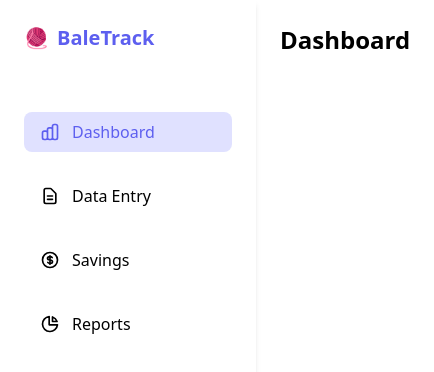
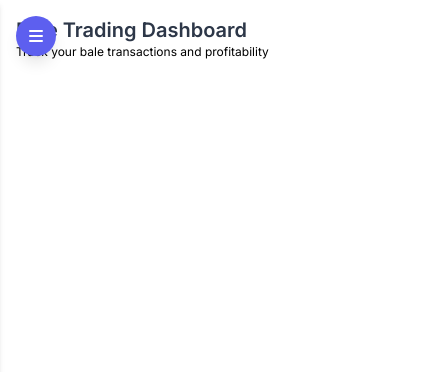
Before and after one commit to FaithMutua-code/bale-track-react, a React (Vite) app: page / in a window 390 px wide. Shown: the top 372 px of the page, 434 px wide, since content can reach past the window. Built offline with nearby package versions, Linux system fonts and the light colour scheme.

Commit message:
feat: implement main application structure with routing and initial components

```diff
--- a/src/App.jsx
+++ b/src/App.jsx
@@ -1,12 +1,41 @@
-import { useState } from 'react';
-import Sidebar from './Components/Sidebar';
+import { useState } from 'react'
+import Sidebar from './Components/Sidebar'
+import Dashboard from './Components/Dashboard'
+import DataEntry from './Components/DataEntry'
+import Savings from './Components/Savings'
+import Reports from './Components/Reports'
 
 function App() {
-  const [activePage, setActivePage] = useState('dashboard');
-  const [sidebarOpen, setSidebarOpen] = useState(true);
+  const [activePage, setActivePage] = useState('dashboard')
+  const [sidebarOpen, setSidebarOpen] = useState(false)
+
+  const renderPage = () => {
+    switch (activePage) {
+      case 'dashboard':
+        return <Dashboard />
+      case 'data-entry':
+        return <DataEntry />
+      case 'savings':
+        return <Savings />
+      case 'reports':
+        return <Reports />
+      default:
+        return <Dashboard />
+    }
+  }
 
   return (
-    <div className="flex min-h-screen bg-gray-50">
+    <div className="bg-gray-50 flex min-h-screen font-inter">
+      {/* Mobile Menu Button */}
+      <button
+        className="md:hidden fixed top-4 left-4 z-50 w-10 h-10 rounded-full bg-primary text-white flex items-center justify-center shadow-lg"
+        onClick={() => setSidebarOpen(!sidebarOpen)}
+      >
+        <svg xmlns="http://www.w3.org/2000/svg" className="h-5 w-5" viewBox="0 0 20 20" fill="currentColor">
+          <path fillRule="evenodd" d="M3 5a1 1 0 011-1h12a1 1 0 110 2H4a1 1 0 01-1-1zM3 10a1 1 0 011-1h12a1 1 0 110 2H4a1 1 0 01-1-1zM3 15a1 1 0 011-1h12a1 1 0 110 2H4a1 1 0 01-1-1z" clipRule="evenodd" />
+        </svg>
+      </button>
+
       <Sidebar
         activePage={activePage}
         setActivePage={setActivePage}
@@ -14,15 +43,12 @@ function App() {
         setSidebarOpen={setSidebarOpen}
       />
 
-      <main className="flex-1 p-6 ml-64 md:ml-64">
-        {/* Render content based on activePage */}
-        {activePage === 'dashboard' && <h1 className="text-2xl font-bold">Dashboard</h1>}
-        {activePage === 'data-entry' && <h1 className="text-2xl font-bold">Data Entry</h1>}
-        {activePage === 'savings' && <h1 className="text-2xl font-bold">Savings</h1>}
-        {activePage === 'reports' && <h1 className="text-2xl font-bold">Reports</h1>}
+
+      <main className={`flex-1 ml-0 md:ml-64 p-4 md:p-8 ${sidebarOpen ? 'overflow-hidden' : ''}`}>
+        {renderPage()}
       </main>
     </div>
-  );
+  )
 }
 
-export default App;
+export default App
--- a/src/Components/Dashboard.jsx
+++ b/src/Components/Dashboard.jsx
@@ -0,0 +1,16 @@
+import React from 'react'
+
+const Dashboard = () => {
+  return (
+    <>
+    <header className="flex items-center justify-between mb-6 md:mb-8">
+      <div >
+        <h1 className="text-xl md:text-2xl font-bold text-dark">Bale Trading Dashboard</h1>
+        <p className="text-gray-500 text-xs md:text-sm">Track your bale transactions and profitability</p>
+      </div>
+    </header>
+    </>
+  )
+}
+
+export default Dashboard
--- a/src/Components/DataEntry.jsx
+++ b/src/Components/DataEntry.jsx
@@ -0,0 +1,9 @@
+import React from 'react'
+
+const DataEntry = () => {
+  return (
+    <div>DataEntry</div>
+  )
+}
+
+export default DataEntry
--- a/src/Components/Reports.jsx
+++ b/src/Components/Reports.jsx
@@ -0,0 +1,9 @@
+import React from 'react'
+
+const Reports = () => {
+  return (
+    <div>Reports</div>
+  )
+}
+
+export default Reports
--- a/src/Components/Savings.jsx
+++ b/src/Components/Savings.jsx
@@ -0,0 +1,9 @@
+import React from 'react'
+
+const Savings = () => {
+  return (
+    <div>Savings</div>
+  )
+}
+
+export default Savings
--- a/src/Components/SavingsGoal.jsx
+++ b/src/Components/SavingsGoal.jsx
@@ -0,0 +1,9 @@
+import React from 'react'
+
+const SavingsGoal = () => {
+  return (
+    <div>SavingsGoal</div>
+  )
+}
+
+export default SavingsGoal
--- a/src/Components/StatCard.jsx
+++ b/src/Components/StatCard.jsx
@@ -0,0 +1,9 @@
+import React from 'react'
+
+const StatCard = () => {
+  return (
+    <div>StatCard</div>
+  )
+}
+
+export default StatCard
--- a/src/Components/TransactionTable.jsx
+++ b/src/Components/TransactionTable.jsx
@@ -0,0 +1,9 @@
+import React from 'react'
+
+const TransactionTable = () => {
+  return (
+    <div>TransactionTable</div>
+  )
+}
+
+export default TransactionTable
```
